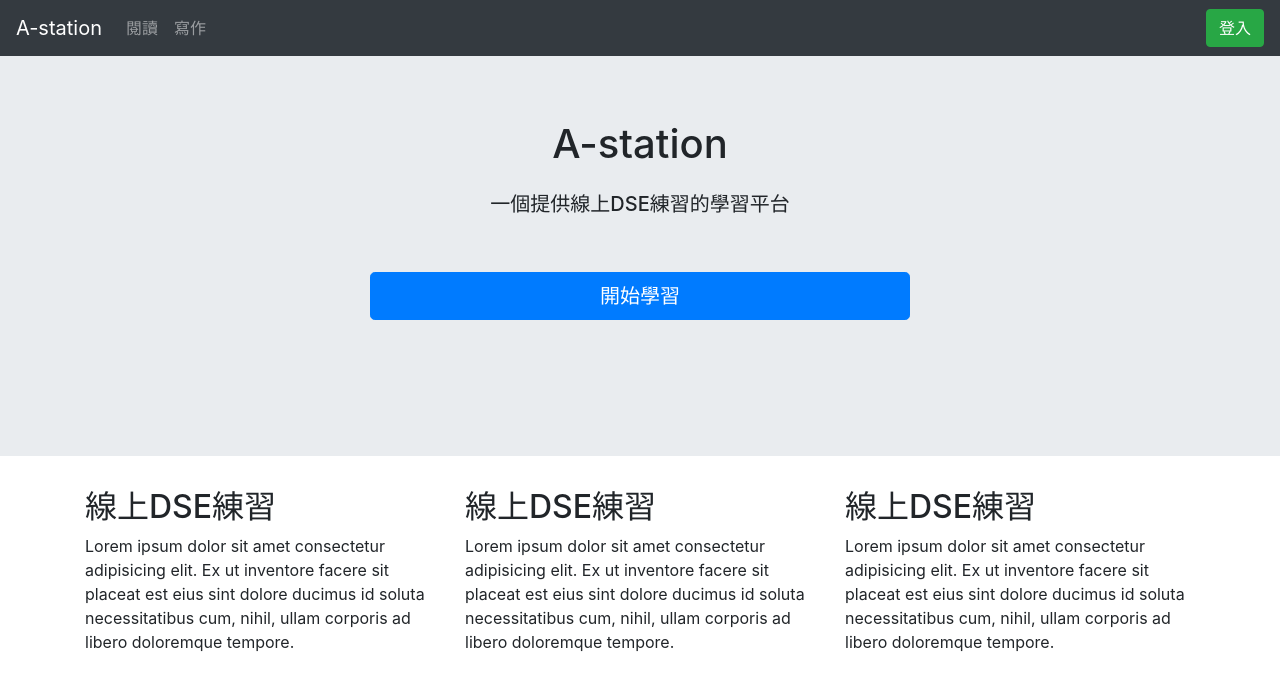
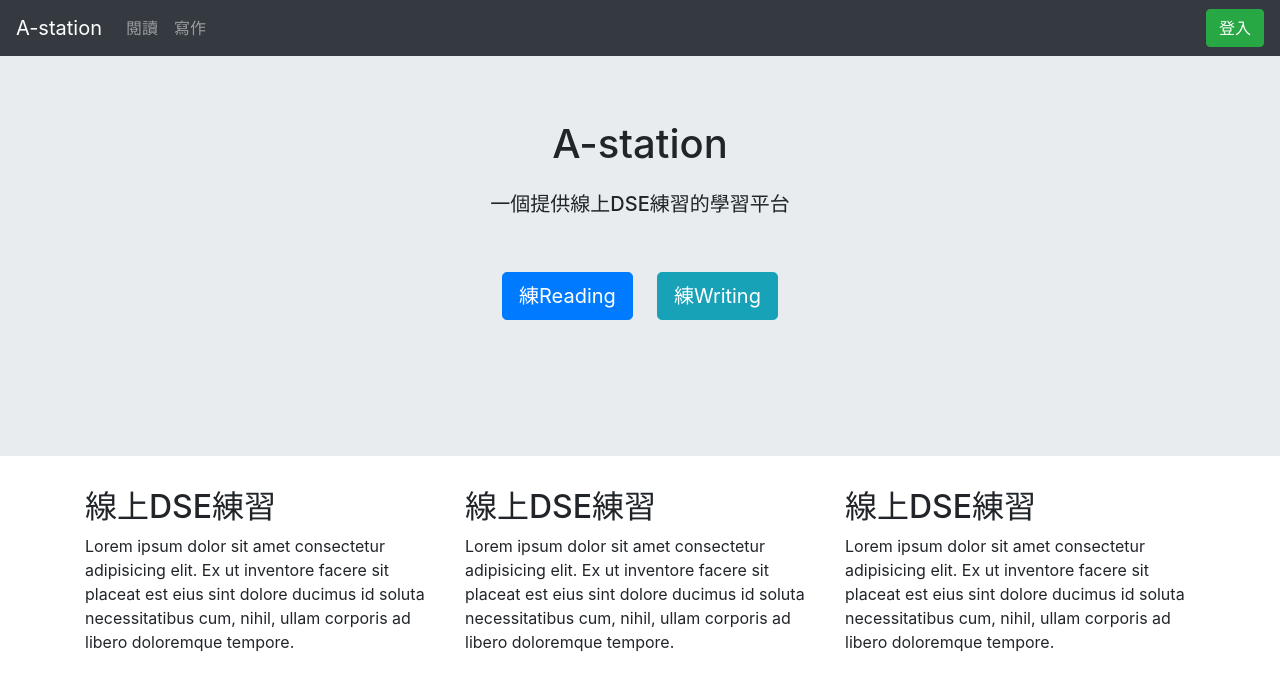
Before and after one commit to louiskwt/react-a-station, a React (Create React App) app: page / in a window 1280 px wide. Shown: the top 690 px of the page. Built offline with nearby package versions, Linux system fonts and the light colour scheme.

Commit message:
updated landing buttons

```diff
--- a/src/components/Landing.js
+++ b/src/components/Landing.js
@@ -31,9 +31,13 @@ const Landing = () => {
 										variant='primary'
 										className='mr-4'
 										size='lg'
-										block
 									>
-										開始學習
+										練Reading
+									</Button>
+								</Link>
+								<Link to='/writing'>
+									<Button variant='info' size='lg'>
+										練Writing
 									</Button>
 								</Link>
 							</div>
```
